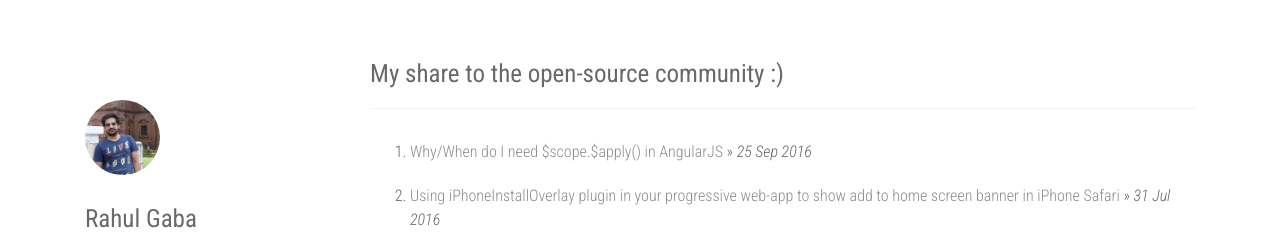
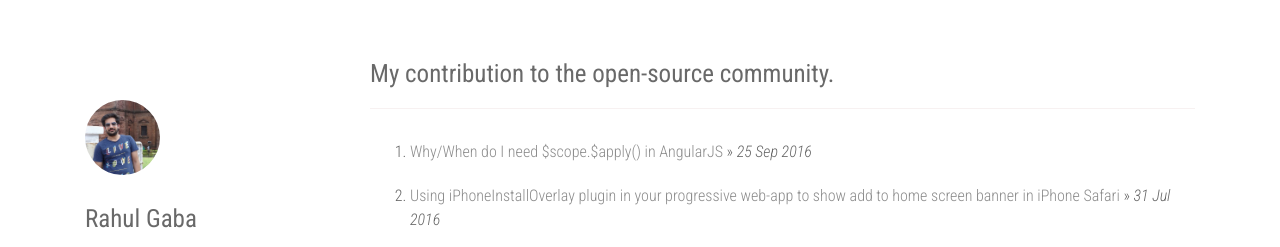
Before and after one commit to rgabs/rgabs.github.io, a Jekyll site: the page built from index.html, in a window 1280 px wide. Shown: the top 247 px of the page. Built offline with Jekyll 4.4.1, drawn with Linux system fonts in a browser that asks for light colours; nearby versions of some CDN libraries; the list of posts is cut into pages by our own code.

Commit message:
changed github username

```diff
--- a/_config.yml
+++ b/_config.yml
@@ -1,7 +1,7 @@
 title: Rahul Gaba
-description: My share to the open-source community :)
+description: My contribution to the open-source community.
 author: Rahul Gaba
-github: https://github.com/rahulgaba16
+github: https://github.com/rgabs
 about: I am a JavaScript Developer. I have advanced level experience in Front-end technologies and NodeJS programming.
 disqus_shortname: rahulgaba
 google_analytics: UA-80358007-1
@@ -36,11 +36,11 @@
     - text: Projects and Experiments
       url: /projects/
     - text: Github
-      url: https://github.com/rahulgaba16
+      url: https://github.com/rgabs
     - text: XML Feed
       url: /feed.xml
 
-url: "https://rahulgaba16.github.io"
+url: "https://rgabs.github.io"
 baseurl: ""
 paginate: 20
 per_page: 20
--- a/_layouts/default.html
+++ b/_layouts/default.html
@@ -138,8 +138,8 @@
         &copy; {{ site.author }} {% if site.github %} - <a href="{{ site.github }}">{{ site.github }}</a> {% endif %}
 
         <div class="btn-github" style="float:right;">
-          <iframe src="https://ghbtns.com/github-btn.html?user=rahulgaba16&repo=rahulgaba16.github.io&type=star&count=true" frameborder="0" scrolling="0" width="85" height="20px"></iframe>
-          <iframe src="https://ghbtns.com/github-btn.html?user=rahulgaba16&repo=rahulgaba16.github.io&type=fork&count=true" frameborder="0" scrolling="0" width="85" height="20px"></iframe>
+          <iframe src="https://ghbtns.com/github-btn.html?user=rgabs&repo=rgabs.github.io&type=star&count=true" frameborder="0" scrolling="0" width="85" height="20px"></iframe>
+          <iframe src="https://ghbtns.com/github-btn.html?user=rgabs&repo=rgabs.github.io&type=fork&count=true" frameborder="0" scrolling="0" width="85" height="20px"></iframe>
         </div>
       </footer>
     </div>
```
Also changed, not shown: _data/projects.json (+4 -4 lines).
